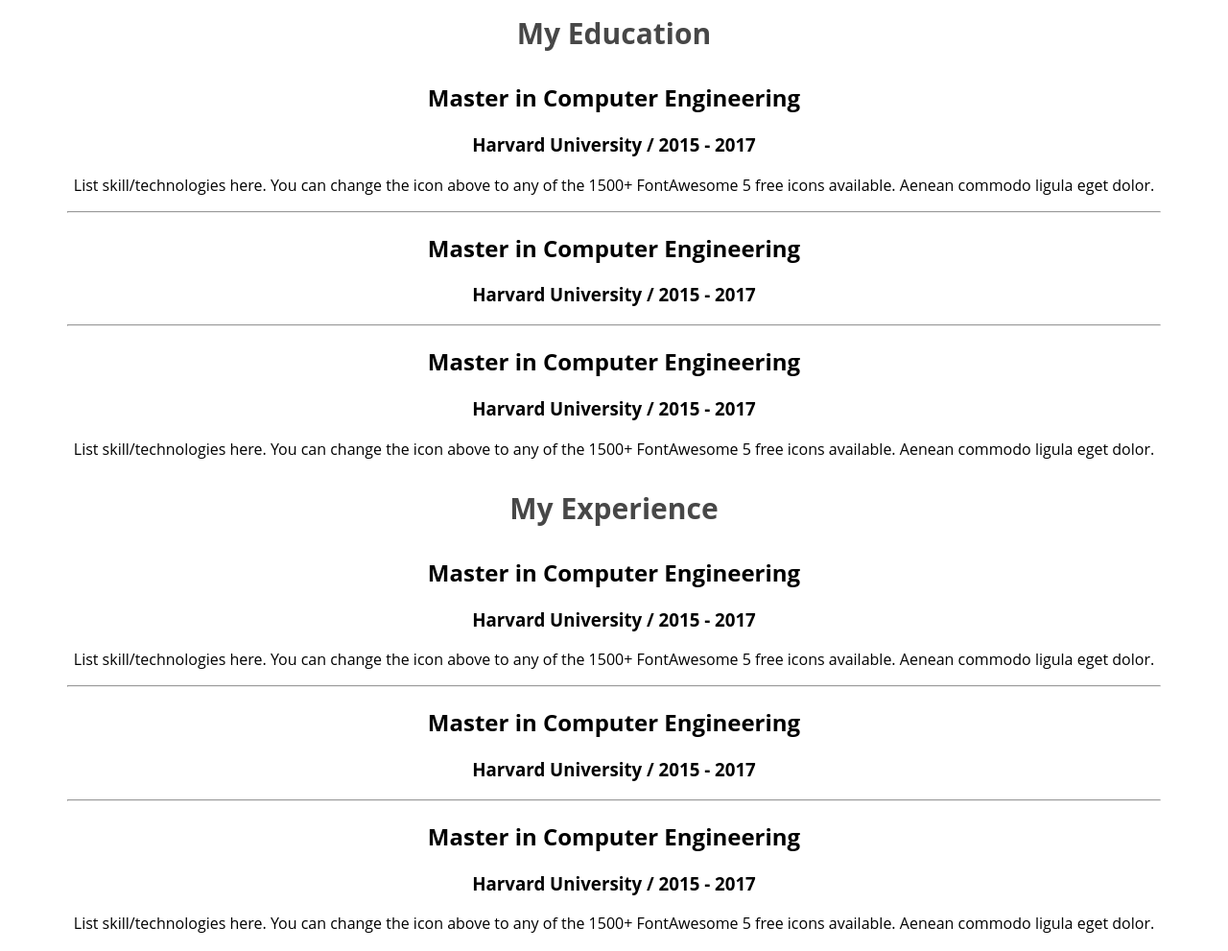
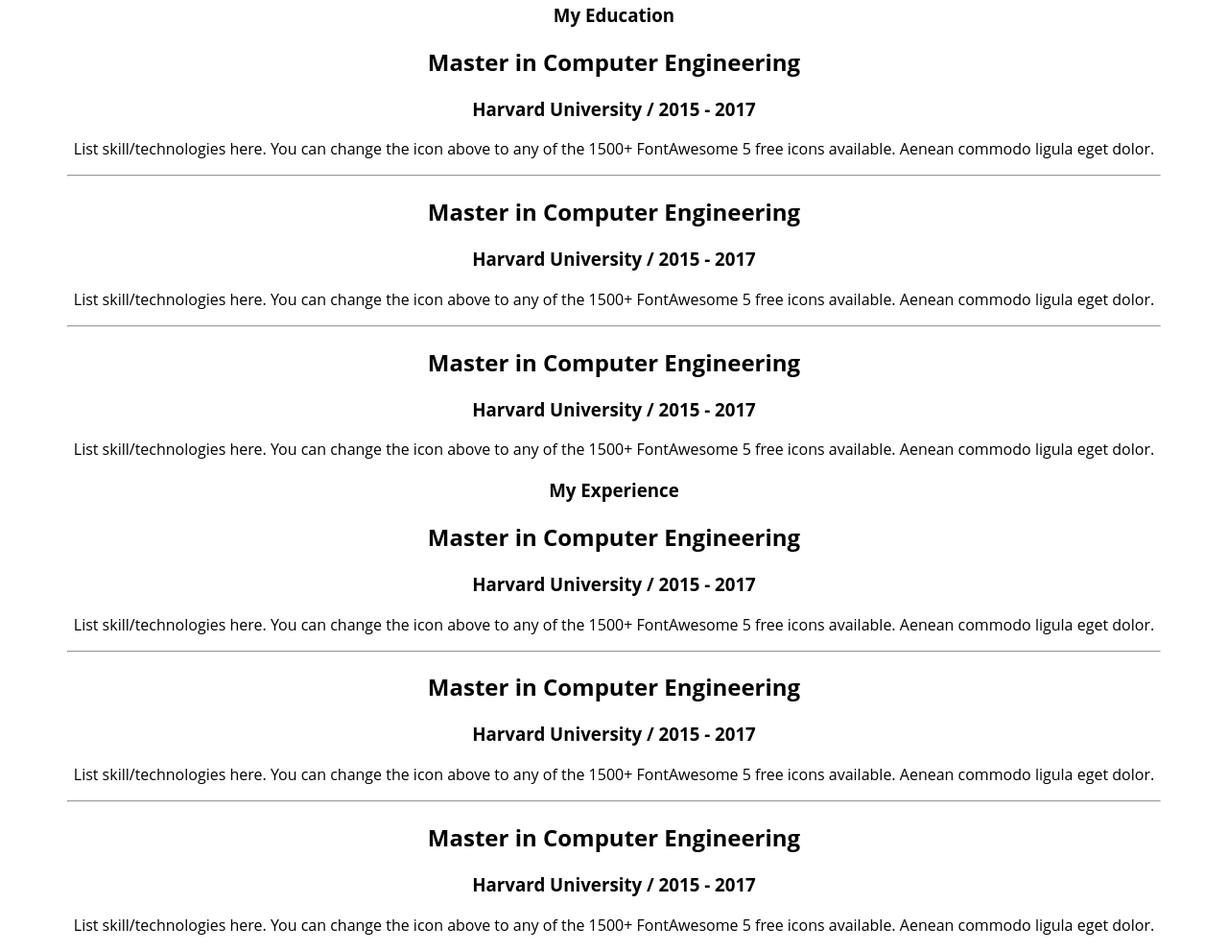
Before and after one commit to Rabby-3338/my-first-portfolio, a plain HTML site: page index.html in a window 1280 px wide. Shown: the part 2585-3576 px from the top of the page at 96% size. Drawn offline with Linux system fonts and the light colour scheme.

Commit message:
resume items addes

```diff
--- a/index.html
+++ b/index.html
@@ -86,49 +86,56 @@
             <div class="section-title">A summary of My Resume</div>
             <div class="resume container">
               <div class="resume-column">
-                    <h3 class="resume-column-titlle">My Education</h3>
-                    <div class="resume-items">
+                <h3 class="resume-column-title">My Education</h3>
+
+                <div class="resume-item">
                     <h2 class="resume-item-title">Master in Computer Engineering</h2>
                     <h3 class="resume-item-inistitute">Harvard University / 2015 - 2017</h3>
                     <p class="resume-item-description">List skill/technologies here. You can change the icon above
                         to any of the 1500+ FontAwesome 5 free icons available. Aenean commodo ligula eget dolor.</p>
                 </div>
                 <hr>
-                    <div class="resume-items"></div>
+                <div class="resume-item">
                     <h2 class="resume-item-title">Master in Computer Engineering</h2>
                     <h3 class="resume-item-inistitute">Harvard University / 2015 - 2017</h3>
-                        <p class="resume-item-description"></p>
+                    <p class="resume-item-description">List skill/technologies here. You can change the icon above
+                        to any of the 1500+ FontAwesome 5 free icons available. Aenean commodo ligula eget dolor.</p>
                 </div>
                 <hr>
-                    <div class="resume-items"></div>
+                <div class="resume-item">
+                    <h2 class="resume-item-title">Master in Computer Engineering</h2>
+                    <h3 class="resume-item-inistitute">Harvard University / 2015 - 2017</h3>
+                    <p class="resume-item-description">List skill/technologies here. You can change the icon above
+                        to any of the 1500+ FontAwesome 5 free icons available. Aenean commodo ligula eget dolor.</p>
+                </div>
+
+              </div>
+              <div class="resume-column">
+                <h3 class="resume-column-title">My Experience</h3>
+                <div class="resume-item">
+                    <h2 class="resume-item-title">Master in Computer Engineering</h2>
+                    <h3 class="resume-item-inistitute">Harvard University / 2015 - 2017</h3>
+                    <p class="resume-item-description">List skill/technologies here. You can change the icon above
+                        to any of the 1500+ FontAwesome 5 free icons available. Aenean commodo ligula eget dolor.</p>
+                </div>
+                <hr>
+                <div class="resume-item">
+                    <h2 class="resume-item-title">Master in Computer Engineering</h2>
+                    <h3 class="resume-item-inistitute">Harvard University / 2015 - 2017</h3>
+                    <p class="resume-item-description">List skill/technologies here. You can change the icon above
+                        to any of the 1500+ FontAwesome 5 free icons available. Aenean commodo ligula eget dolor.</p>
+                </div>
+                <hr>
+                <div class="resume-item">
                     <h2 class="resume-item-title">Master in Computer Engineering</h2>
                     <h3 class="resume-item-inistitute">Harvard University / 2015 - 2017</h3>
                     <p class="resume-item-description">List skill/technologies here. You can change the icon above
                         to any of the 1500+ FontAwesome 5 free icons available. Aenean commodo ligula eget dolor.</p>
                 </div>
               </div>
-                <div class="resume-column">
-                    <h3 class="resume-column-titlle">My Experience</h3>
-                    <div class="resume-items"></div>
-                        <h2 class="resume-item-title">Master in Computer Engineering</h2>
-                        <h3 class="resume-item-inistitute">Harvard University / 2015 - 2017</h3>
-                        <p class="resume-item-description">List skill/technologies here. You can change the icon above
-                            to any of the 1500+ FontAwesome 5 free icons available. Aenean commodo ligula eget dolor.</p>
+
             </div>
-                    <hr>
-                    <div class="resume-items"></div>
-                        <h2 class="resume-item-title">Master in Computer Engineering</h2>
-                        <h3 class="resume-item-inistitute">Harvard University / 2015 - 2017</h3>
-                        <p class="resume-item-description"></p>
-                    </div>
-                    <hr>
-                    <div class="resume-items"></div>
-                        <h2 class="resume-item-title">Master in Computer Engineering</h2>
-                        <h3 class="resume-item-inistitute">Harvard University / 2015 - 2017</h3>
-                        <p class="resume-item-description">List skill/technologies here. You can change the icon above
-                            to any of the 1500+ FontAwesome 5 free icons available. Aenean commodo ligula eget dolor.</p>
-                </div>
-            </div>
+
 
         </section>
 
```
Also changed, not shown: styles/portfolio.css (line endings or trailing spaces). Lines whose indentation alone changed are shown as unchanged.
